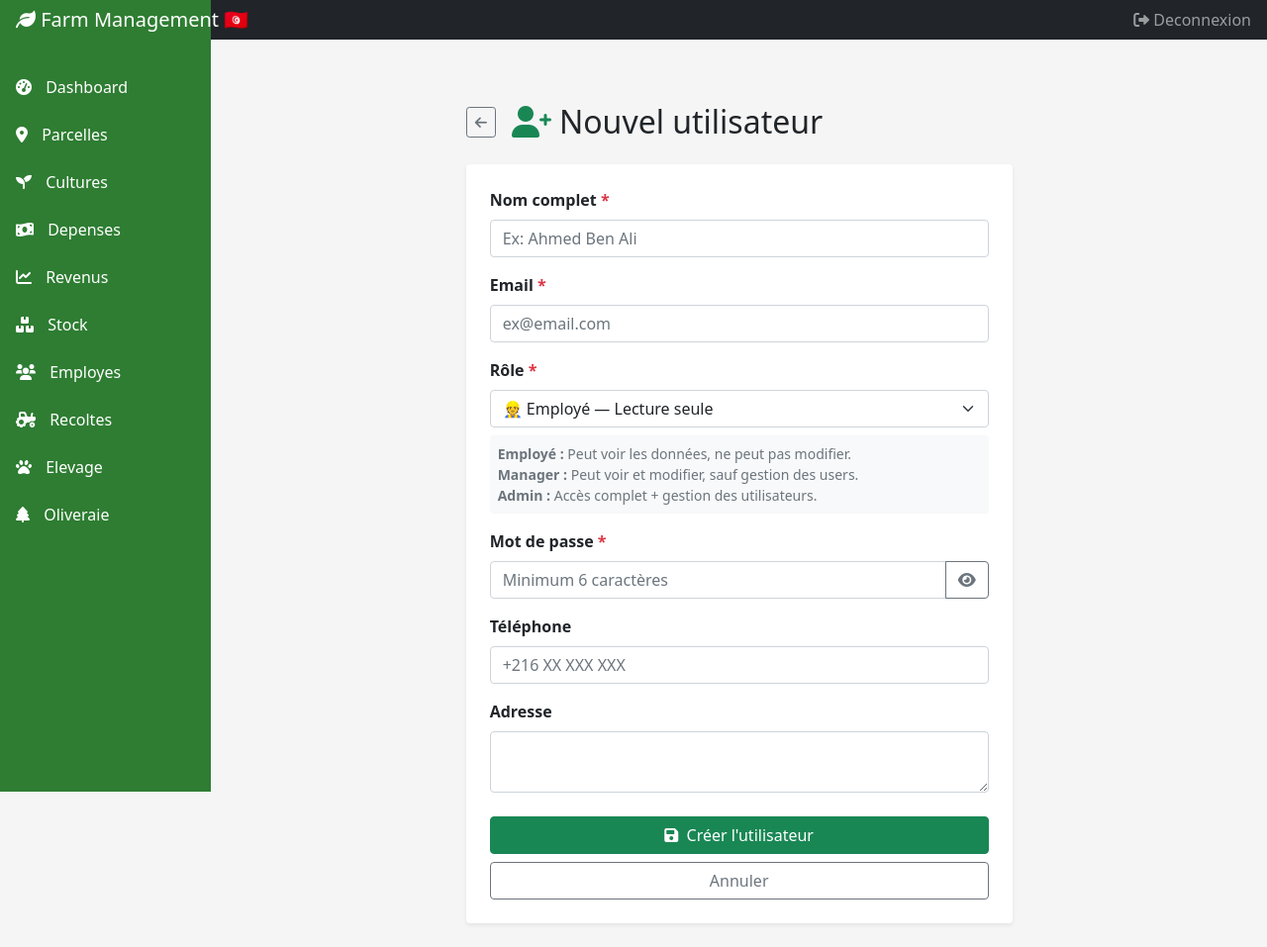
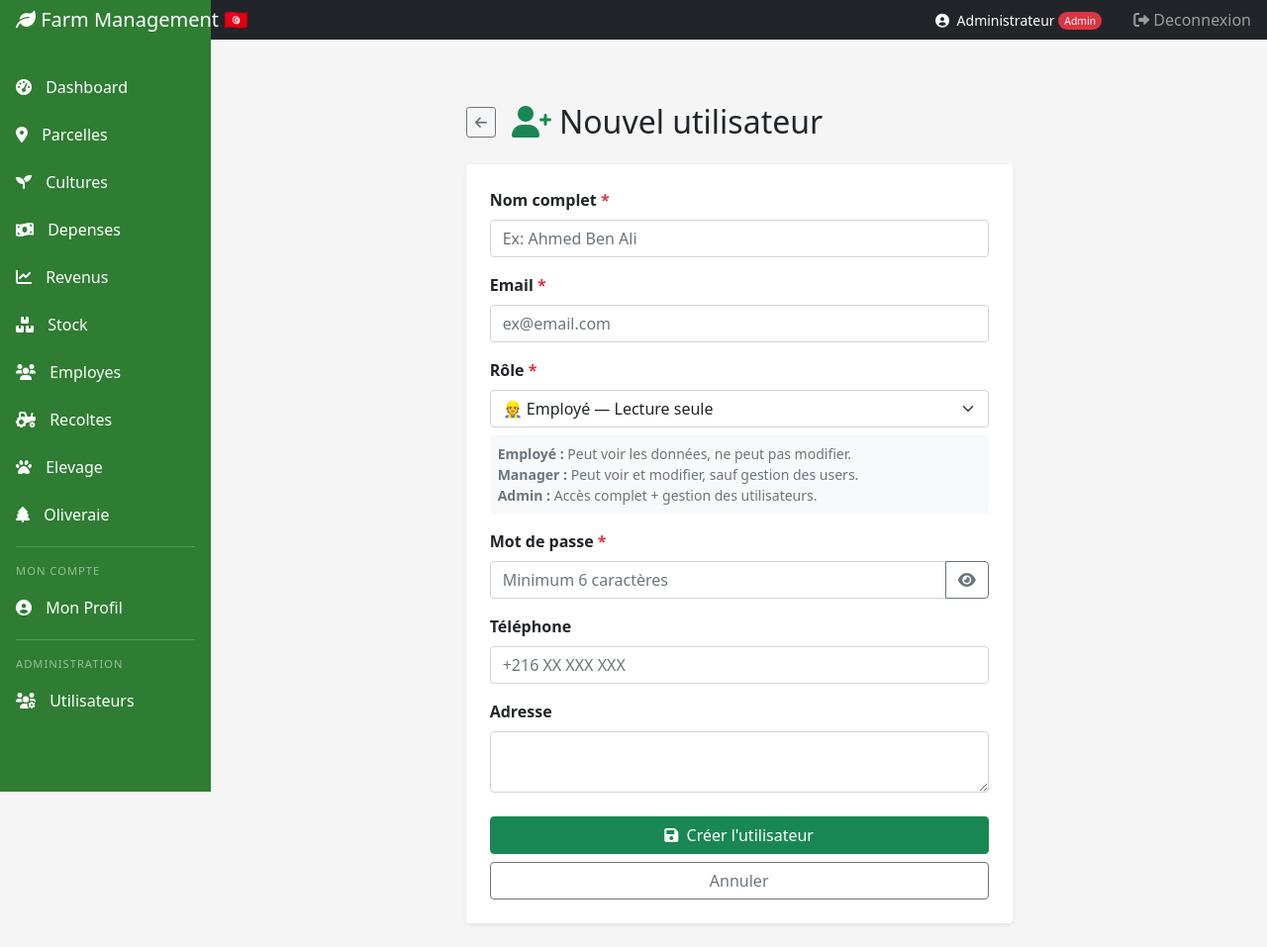
Before and after one commit to assaadturki/elhenchir, a Flask app: page /admin/users/create in a window 1280 px wide. Shown: the whole page at 99% size. Run offline with Flask 3, Linux system fonts and the light colour scheme; a user stored in the database is signed in.

Commit message:
Update base.html

```diff
--- a/templates/base.html
+++ b/templates/base.html
@@ -35,7 +35,24 @@
         }
         .sidebar .nav-link:hover { background-color: rgba(255, 255, 255, 0.1); }
         .sidebar .nav-link i { margin-right: 10px; }
+        .sidebar-divider {
+            border-top: 1px solid rgba(255,255,255,0.2);
+            margin: 0.5rem 1rem;
+        }
+        .sidebar-section-label {
+            color: rgba(255,255,255,0.5);
+            font-size: 0.7rem;
+            text-transform: uppercase;
+            letter-spacing: 1px;
+            padding: 0.5rem 1rem 0.25rem;
+        }
         .navbar-brand { background-color: var(--agricultural-green); }
+        .role-badge {
+            font-size: 0.65rem;
+            padding: 2px 6px;
+            border-radius: 10px;
+            vertical-align: middle;
+        }
         @media (max-width: 767px) { .sidebar { display: none; } }
     </style>
 </head>
@@ -44,7 +61,21 @@
         <a class="navbar-brand col-md-3 col-lg-2 me-0 px-3" href="{{ url_for('dashboard') }}">
             <i class="fas fa-leaf"></i> Farm Management 🇹🇳
         </a>
-        <div class="navbar-nav">
+        <div class="navbar-nav ms-auto d-flex flex-row align-items-center">
+            <!-- Nom + rôle de l'utilisateur connecté -->
+            {% if current_user.is_authenticated %}
+            <span class="text-white me-3 small">
+                <i class="fas fa-user-circle me-1"></i>
+                {{ current_user.nom }}
+                {% if current_user.role == 'admin' %}
+                    <span class="role-badge bg-danger text-white">Admin</span>
+                {% elif current_user.role == 'manager' %}
+                    <span class="role-badge bg-primary text-white">Manager</span>
+                {% else %}
+                    <span class="role-badge bg-success text-white">Employé</span>
+                {% endif %}
+            </span>
+            {% endif %}
             <div class="nav-item text-nowrap">
                 <a class="nav-link px-3" href="{{ url_for('logout') }}">
                     <i class="fas fa-sign-out-alt"></i> Deconnexion
@@ -58,6 +89,7 @@
             <nav class="col-md-3 col-lg-2 d-md-block sidebar">
                 <div class="position-sticky pt-3">
                     <ul class="nav flex-column">
+                        <!-- MENU PRINCIPAL -->
                         <li class="nav-item"><a class="nav-link" href="{{ url_for('dashboard') }}"><i class="fas fa-tachometer-alt"></i> Dashboard</a></li>
                         <li class="nav-item"><a class="nav-link" href="{{ url_for('plots') }}"><i class="fas fa-map-marker-alt"></i> Parcelles</a></li>
                         <li class="nav-item"><a class="nav-link" href="{{ url_for('crops') }}"><i class="fas fa-seedling"></i> Cultures</a></li>
@@ -67,7 +99,29 @@
                         <li class="nav-item"><a class="nav-link" href="{{ url_for('employees') }}"><i class="fas fa-users"></i> Employes</a></li>
                         <li class="nav-item"><a class="nav-link" href="{{ url_for('harvests') }}"><i class="fas fa-tractor"></i> Recoltes</a></li>
                         <li class="nav-item"><a class="nav-link" href="{{ url_for('livestock_dashboard') }}"><i class="fas fa-paw"></i> Elevage</a></li>
-			<li class="nav-item"><a class="nav-link" href="{{ url_for('oliviers') }}"><i class="fas fa-tree"></i> Oliveraie</a></li>
+                        <li class="nav-item"><a class="nav-link" href="{{ url_for('oliviers') }}"><i class="fas fa-tree"></i> Oliveraie</a></li>
+
+                        <!-- SECTION COMPTE -->
+                        <div class="sidebar-divider"></div>
+                        <div class="sidebar-section-label">Mon compte</div>
+
+                        <li class="nav-item">
+                            <a class="nav-link" href="{{ url_for('profile') }}">
+                                <i class="fas fa-user-circle"></i> Mon Profil
+                            </a>
+                        </li>
+
+                        <!-- SECTION ADMIN UNIQUEMENT -->
+                        {% if current_user.is_authenticated and current_user.role == 'admin' %}
+                        <div class="sidebar-divider"></div>
+                        <div class="sidebar-section-label">Administration</div>
+
+                        <li class="nav-item">
+                            <a class="nav-link" href="{{ url_for('admin_users') }}">
+                                <i class="fas fa-users-cog"></i> Utilisateurs
+                            </a>
+                        </li>
+                        {% endif %}
                     </ul>
                 </div>
             </nav>
```
